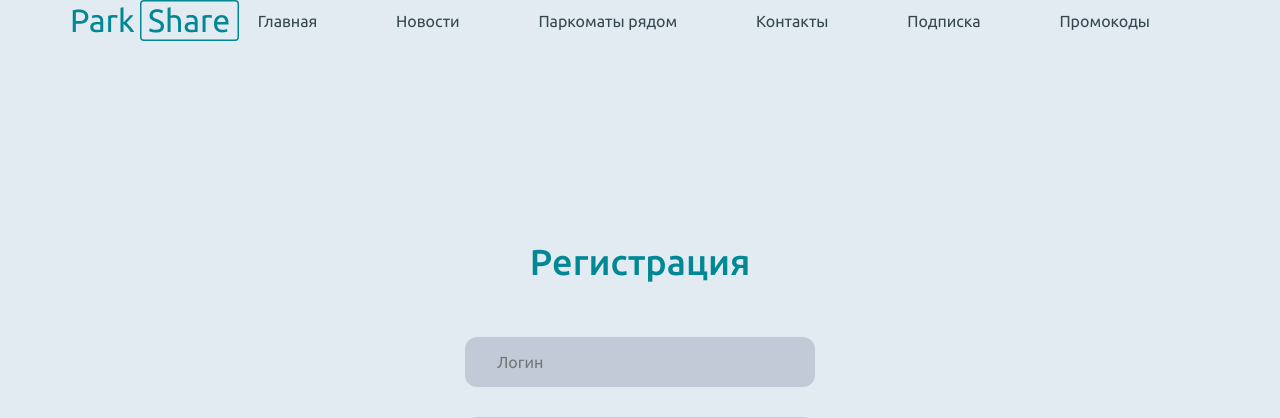
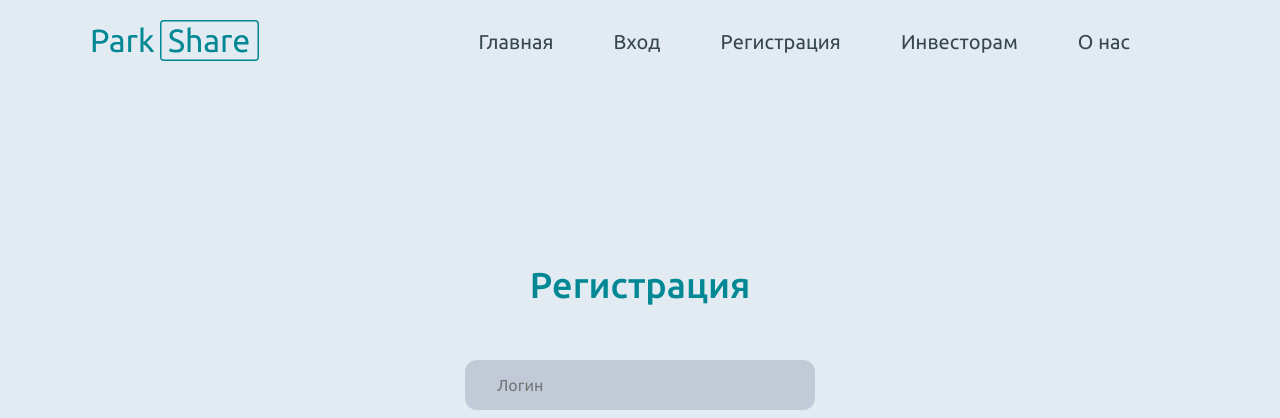
Before and after one commit to IlyaMatlash/ParkShare, a PHP site: page /signup.html in a window 1280 px wide. Shown: the top 418 px of the page. Run offline with PHP 8.4, Linux system fonts and the light colour scheme.

Commit message:
update navigation

```diff
--- a/css/style.css
+++ b/css/style.css
@@ -20,6 +20,20 @@
 .burger_line:last-child {
     margin-bottom: 0;
 }
+
+li {
+    list-style-type: none;
+}
+
+ul#slide-out:not(.browser-default) {
+    padding-left: 0;
+    list-style-type: none;
+  }
+
+ul#slide-out:not(.browser-default) > li {
+    list-style-type: none;
+  }
+
 .burger {
     display: none;
 }
@@ -85,14 +99,16 @@
     display: none;
   }
 
-
+.header {
+    margin-top: 20px;
+}
 
 .header__links {
     display: flex;
     justify-content: space-between;
     align-items: center;
     margin-bottom: 100px;
-    padding-left: 0;
+    padding: 0 20px;
 }
 .header__logo {
     text-decoration: none;
@@ -114,22 +130,6 @@
 .header-link:hover {
     color: var(--blue-color);
 }
-.header-link__items:last-child {
-    margin-right: -60px;
-}
-
-li {
-    list-style-type: none;
-}
-
-ul#slide-out:not(.browser-default) {
-    padding-left: 0;
-    list-style-type: none;
-  }
-
-ul#slide-out:not(.browser-default) > li {
-    list-style-type: none;
-  }
 
 .main__conetnt-flex {
     display: flex;
@@ -271,7 +271,8 @@ ul#slide-out:not(.browser-default) > li {
     }
 
     .header__links {
-        padding: 0 40px;
+        padding: 0 20px;
+
     }
     .header-link__items {
         display: none;
--- a/signup.html
+++ b/signup.html
@@ -8,24 +8,44 @@
     <link rel="preconnect" href="https://fonts.gstatic.com" crossorigin>
     <link href="https://fonts.googleapis.com/css2?family=Ubuntu:wght@400;500;700&display=swap" rel="stylesheet">
     <link href="https://fonts.googleapis.com/css2?family=Montserrat:wght@400;500;700&display=swap" rel="stylesheet">
+    <link href="https://fonts.googleapis.com/icon?family=Material+Icons" rel="stylesheet">
+    <!-- <link type="text/css" rel="stylesheet" href="css/materialize.css"  media="screen,projection"/> -->
+    <link rel="stylesheet" href="https://unpkg.com/swiper/swiper-bundle.css" />
+    <link rel="stylesheet" href="https://unpkg.com/swiper/swiper-bundle.min.css">
     <link rel="stylesheet" href="css/index.css">
     <title>ParkShare</title>
 </head>
 <body>
 
-    <header class="header">
+    <nav class="header">
         <div class="container">
-            <div class="header__links">
-                <img class="header__logo" src="img/logo.svg" alt="Logo">
-                <a class="header-link text-p" href="index.html">Главная</a>
-                <a class="header-link text-p" href="#">Новости</a>
-                <a class="header-link text-p" href="main.html">Паркоматы рядом</a>
-                <a class="header-link text-p" href="#">Контакты</a>
-                <a class="header-link text-p" href="#">Подписка</a>
-                <a class="header-link text-p" href="#">Промокоды</a>
-            </div>
+            <ul class="header__links">
+                <li><img class="header__logo" src="img/logo.svg" alt="Logo"></li>
+
+                <ul class="sidenav" id="slide-out">
+                    <li><a class="header-link text-h2" href="index.html">Главная</a></li>
+                    <li><a class="header-link text-h2" href="login.html">Вход</a></li>
+                    <li><a class="header-link text-h2" href="signup.html">Регистрация</a></li>
+                    <li><a class="header-link text-h2" href="investors.html">Инвесторам</a></li>
+                    <li><a class="header-link text-h2" href="about.html">О нас</a></li>
+                </ul>
+
+                <ul class="header-link__items" id="slide-out">
+                    <li><a class="header-link text-h2" href="index.html">Главная</a></li>
+                    <li><a class="header-link text-h2" href="login.html">Вход</a></li>
+                    <li><a class="header-link text-h2" href="signup.html">Регистрация</a></li>
+                    <li><a class="header-link text-h2" href="investors.html">Инвесторам</a></li>
+                    <li><a class="header-link text-h2" href="about.html">О нас</a></li>
+                </ul>
+
+                <a class="burger sidenav-trigger" data-target="slide-out">
+                    <span class="burger_line"></span>
+                    <span class="burger_line"></span>
+                    <span class="burger_line"></span>
+                </a>
+            </ul>
         </div>
-    </header>
+    </nav>
 
     <div class="login__container">
         <h1 class="login__title text-h1">Регистрация</h1>
```
Also changed, not shown: about.html (+19 -11 lines), index.html (+9 -4 lines), investors.html (+18 -10 lines), login.html (+31 -11 lines), profile.html (+31 -16 lines).
